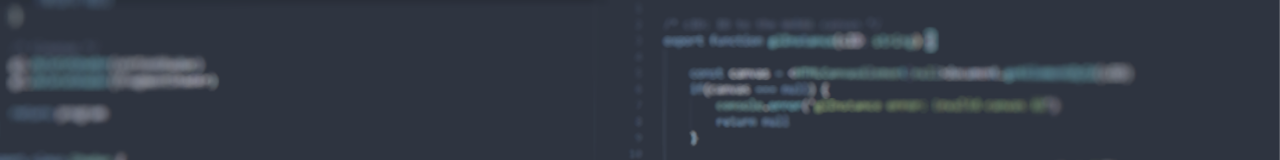
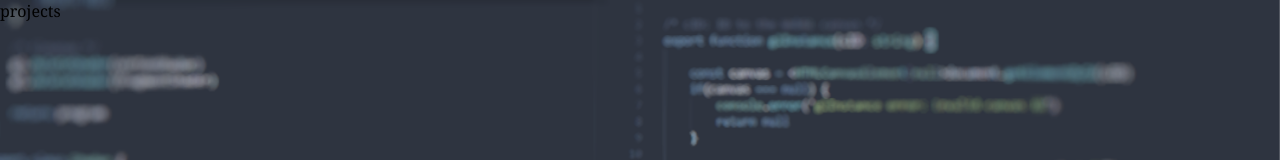
Before and after one commit to DustinCraig/home, a React (Create React App) app: page / in a window 1280 px wide. Shown: the top 160 px of the page. Built offline with nearby package versions, Linux system fonts and the light colour scheme.

Commit message:
sidebar update

```diff
--- a/src/components/landing/index.js
+++ b/src/components/landing/index.js
@@ -1,5 +1,6 @@
 import React, { Component } from 'react'
 import { SocialButtons } from '../socialButtons'
+import { SideBar } from '../sideBar'
 import Image from '../../assets/images/Landing.png'
 import './landing.css'
 
@@ -11,8 +12,10 @@ export class Landing extends Component {
     render() {
         return (
             <div className="LandingContainer" style={{backgroundImage: `url(${Image})`, backgroundSize: 'cover', backgroundPosition: 'center', backgroundAttachment: 'fixed', backgroundRepeat: 'no-repeat'}}>
+                <SideBar />
                 <h2 className="LandingHeader">Dustin Craig</h2>
                 <h3 className="LandingSubHeader">Software Engineer</h3>
+
                 <footer className="SocialButtonsContainer">
                     <SocialButtons />
                 </footer>
--- /dev/null
+++ b/src/components/sideBar/index.js
@@ -0,0 +1,17 @@
+import React, { Component } from 'react'
+import { SideBarItem } from '../sideBarItem'
+
+export class SideBar extends Component {
+    constructor(props) {
+        super(props)
+        this.state = { }
+    }
+
+    render() {
+        return (
+            <div style={{position: 'fixed', height: '100%', width: 160, left: 0, top: 0}}>
+                <SideBarItem text="projects" />
+            </div>
+        )
+    }
+}
--- /dev/null
+++ b/src/components/sideBarItem/index.js
@@ -0,0 +1,15 @@
+import React, { Component } from 'react'
+
+export class SideBarItem extends Component {
+    constructor(props) {
+        super(props)
+    }
+
+    render() {
+        return (
+            <React.Fragment>
+                <div>{this.props.text}</div>
+            </React.Fragment>
+        )
+    }
+}
```
